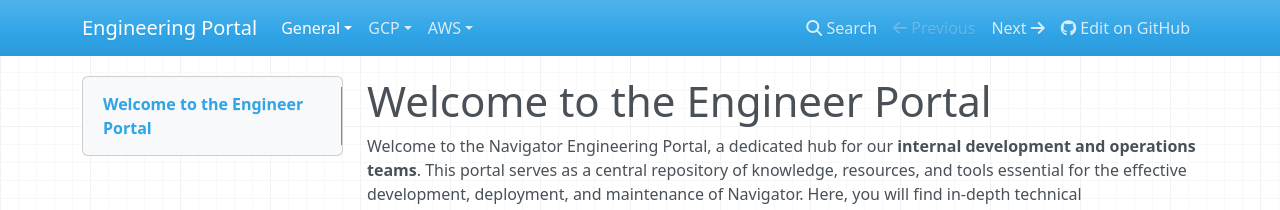
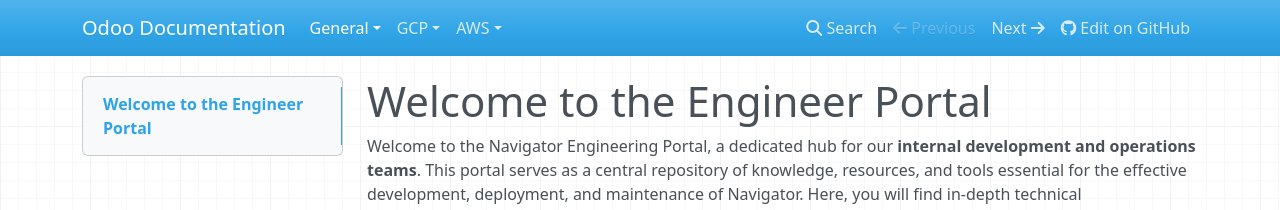
Before and after one commit to alejandroleal17/odoo-document, an MkDocs documentation site: the page built from docs/index.md, in a window 1280 px wide. Shown: the top 210 px of the page. Built offline with MkDocs 1.6.1, drawn with Linux system fonts in a browser that asks for light colours; nearby versions of some CDN libraries.

Commit message:
Update mkdocs.yml

```diff
--- a/mkdocs.yml
+++ b/mkdocs.yml
@@ -1,4 +1,4 @@
-site_name: Engineering Portal
+site_name: Odoo Documentation
 repo_url: https://github.com/alejandroleal17/odoo-document
 theme:
   name: mkdocs
```
